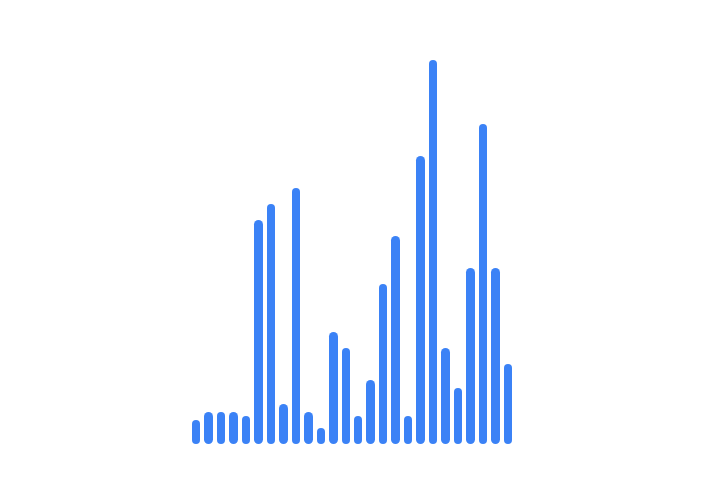
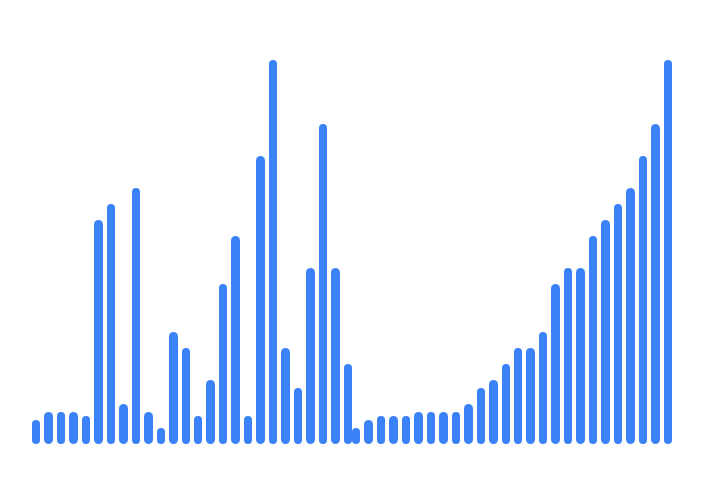
Before and after one commit to tony1658/Sort-Visualizer, a Next.js app: page / in a window 1280 px wide. Shown: the part 148-630 px from the top of the page, without its empty margins (288-991 px from the left). Built offline with nearby package versions, Linux system fonts and the light colour scheme.

Commit message:
chore(BarChart.tsx): display sorted version of the random barchart as a reference base

```diff
--- a/src/app/components/BarChart.tsx
+++ b/src/app/components/BarChart.tsx
@@ -25,11 +25,21 @@ const getRandomBarChartConfiguration = (
   }));
 };
 
+const vanillaSort = (barChart: BarConfiguration[]) => {
+  const tempBarChart = [...barChart];
+  tempBarChart.sort(
+    (a: BarConfiguration, b: BarConfiguration): number =>
+      a.heightIndex - b.heightIndex
+  );
+  return tempBarChart;
+};
+
 export default function SortingVisualizer() {
   const [barAmount] = useState(26);
   const [barChart] = useState(
     getRandomBarChartConfiguration(barAmount)
   );
+  const [sortedBarChart] = useState(vanillaSort(barChart));
 
   return (
     <div className="flex h-screen items-center justify-center">
@@ -46,6 +56,19 @@ export default function SortingVisualizer() {
           );
         })}
       </Row>
+      <Row>
+        {sortedBarChart.map((bar) => {
+          return (
+            <Bar
+              key={bar.id}
+              heightClassName={
+                heightClassNames[bar.heightIndex]
+              }
+              backgroundColorOption={bar.colorOption}
+            />
+          );
+        })}
+      </Row>
     </div>
   );
 }
```
